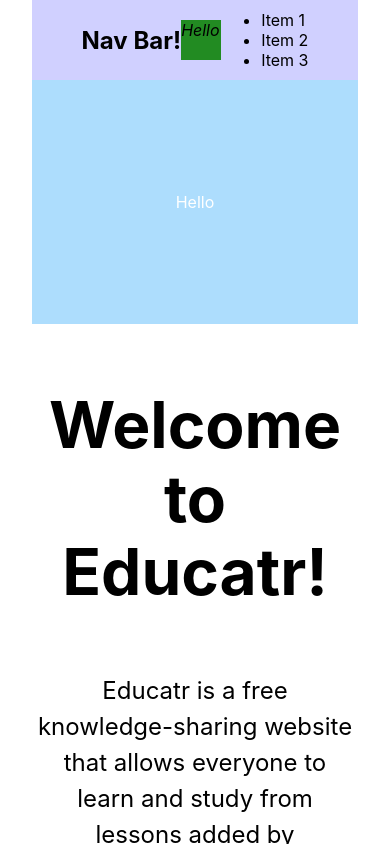
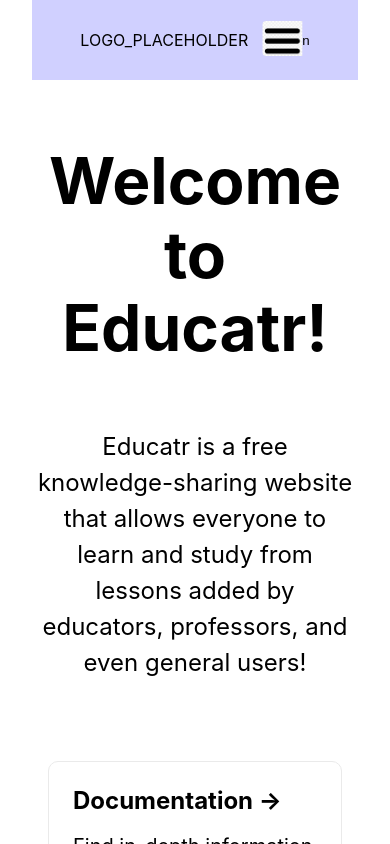
Before and after one commit to ncarr/nwhacks-2022, a Next.js app in the folder frontend/: page / in a window 390 px wide. Shown: the top 844 px of the page. Built offline with nearby package versions, Linux system fonts and the light colour scheme.

Commit message:
Added Nav Bar

```diff
--- /dev/null
+++ b/frontend/components/Button.tsx
@@ -0,0 +1,30 @@
+import React from 'react'
+
+const STYLES = [
+    'btn--primary',
+    'btn--outline'
+]
+
+const SIZES = [
+    'btn--medium',
+    'btn--large'
+]
+
+export const Button = ({
+    children,
+    type,
+    onClick,
+    buttonSize,
+    buttonStyle
+}) => {
+
+    const checkButtonStyle = STYLES.includes(buttonStyle) ? buttonStyle : STYLES[0]
+
+    const checkButtonSize = SIZES.includes(buttonSize) ? buttonSize : SIZES[0]
+
+    return (
+        <button className={`btn ${checkButtonStyle} ${checkButtonSize}`} onClick={onClick} type={type}>
+            {children}
+        </button>
+    )
+}
--- a/frontend/components/NavBar.tsx
+++ b/frontend/components/NavBar.tsx
@@ -1,5 +1,5 @@
 import React, { Component } from "react";
-import styles from '../styles/Nav.module.css'
+import { Button } from "./Button";
 
 class NavBar extends Component {
 state = {clicked: false}
@@ -10,17 +10,21 @@ handleClick = () => {
 
     render() {
         return(
-            <nav className={styles.NavBarItems}>
-                <h1>Nav Bar!<i className="fab fa-react"></i></h1>
+            <nav className="NavBarItems">
+                <div className="website-logo">
+                    LOGO_PLACEHOLDER
+                </div>
 
-                <div className={styles.menuIcon} onClick={this.handleClick}>
-                    <i className={this.state.clicked ? 'menu-x' : 'menu-bars'}>Hello</i>
+                <div className="menu-icon" onClick={this.handleClick}>
+                    <i className={this.state.clicked ? 'menu-x' : 'menu-bars'}>___.</i>
                 </div>
                 <ul className={this.state.clicked ? 'nav-menu active' : 'nav-menu'}>
-                    <li>Item 1</li>
-                    <li>Item 2</li>
-                    <li>Item 3</li>
+                    <li className="nav-links"><a href="https://google.com">Item 1</a></li>
+                    <li className="nav-links"><a href="https://google.com">Item 2</a></li>
+                    <li className="nav-links"><a href="https://google.com">Item 3</a></li>
+                    <li className="nav-links"><a href="https://google.com">Item 3</a></li>
                 </ul>
+                <Button><a href="https://google.com">Sign In</a></Button>
             </nav>
         )
 
--- a/frontend/pages/index.tsx
+++ b/frontend/pages/index.tsx
@@ -14,13 +14,6 @@ const Home: NextPage = () => {
       </Head>
 
       <NavBar />
-
-      <header className={styles.header}>
-        <div>
-          <p>Hello</p>
-
-        </div>
-      </header>
 
       <main className={styles.main}>
         <h1 className={styles.title}>
--- a/frontend/styles/Nav.module.css
+++ /dev/null
@@ -1,38 +0,0 @@
-.NavBarItems {
-    background: rgb(208, 208, 255);
-    height: 80px;
-    display: flex;
-    justify-content: center;
-    align-items: center;
-    font-size: 1.2;
-}
-
-.nav-menu {
-    display: grid;
-    grid-template-columns: repeat(5, auto);
-    grid-gap: 10px;
-    list-style: none;
-    text-align: center;
-    width: 70vw;
-    justify-content: end;
-    margin-right: 2rem;
-}
-
-.fa-react {
-    margin-left: 0.5rem;
-    font-size: 1.6rem;
-}
-
-.menuIcon {
-    height: 40px;
-    width: 40px;
-    background-color: forestgreen;
-}
-
-.menu-x {
-    color: gold;
-}
-
-.menu-bars {
-    color: black;
-}
--- a/frontend/styles/globals.css
+++ b/frontend/styles/globals.css
@@ -14,3 +14,192 @@ a {
 * {
   box-sizing: border-box;
 }
+
+:root {
+  --primary: ;
+}
+
+.btn {
+  padding: 8px 20px;
+  border-radius: 4px;
+  outline: none;
+  border: black;
+  border-width: 20px;
+  cursor: pointer;
+}
+
+.btn:hover {
+  padding: 8px 20px;
+  transition: all 0.3s ease-out;
+  background-color: white;
+  color: blue;
+  transition: 250 ms;
+}
+
+.btn--primary {
+  background-color: var(--primary);
+}
+
+.btn--outline {
+  background-color: black;
+  color: white;
+  padding: 8px, 20px;
+  border-radius: 4px;
+  border: 1px solid var(--primary);
+  transition: all 0.3s ease-out;
+}
+
+.btn-medium {
+  padding: 8px 20px;
+  border-radius: 4px;
+  font-size: 18px;
+  color: white;
+}
+
+.btn-large {
+  padding: 12px 26px;
+  border-radius: 4px;
+  font-size: 20px;
+  color:white;
+}
+
+/* NavBar */
+
+.website-logo{
+  height: 50 px;
+  width: auto;
+  justify-self: start;
+  margin-left: 20px;
+  cursor: pointer;
+  background-image: none;
+}
+
+.NavBarItems {
+  background: rgb(208, 208, 255);
+  height: 80px;
+  display: flex;
+  justify-content: center;
+  align-items: center;
+  font-size: 1.2;
+}
+
+.nav-menu {
+  display: grid;
+  grid-template-columns: repeat(5, auto);
+  grid-gap: 10px;
+  list-style: none;
+  text-align: center;
+  width: 70vw;
+  justify-content: end;
+  margin-right: 2rem;
+}
+
+.nav-links {
+  color: white;
+  text-decoration: none;
+  /* padding: 0.5rem 1rem; */
+}
+
+.nav-links:hover {
+  background-color: lightskyblue;
+  border-radius: 4px;
+  transition: all 0.2s ease-out;
+}
+
+.fa-react {
+  margin-left: 0.5rem;
+  font-size: 1.6rem;
+}
+
+.menu-icon {
+  background-color: transparent;
+  color: transparent;
+  transform: translate(-10000%, 0);
+}
+
+@media screen and (max-width: 960px) {
+  .NavBarItems{
+      position: relative;
+  }
+
+  .nav-menu {
+      display: flex;
+      flex-direction: column;
+      width: 100%;
+      height: auto;
+      position: absolute;
+      top: 63px;
+      left: -100%;
+      opacity: 1;
+      transition: all 0.5s ease;
+      padding-inline-start: 0;
+  }
+
+  .nav-menu.active {
+      background: rgb(160, 160, 255);
+      left: 0;
+      opacity: 1;
+      transition: all 0.5s ease;
+      z-index: 1;
+      justify-content: center;
+      justify-self: center;
+      align-items: center;
+      align-self: center;
+
+  }
+
+  .nav-links {
+      text-align: center;
+      justify-content: center;
+      justify-self: center;
+      padding: 2rem;
+      width: 100%;
+      display: table;
+  }
+
+  .nav-links:hover{
+      background-color: lightskyblue;
+      border-radius: 0;
+  }
+
+  .navbar-logo {
+      position: absolute;
+      top: 0;
+      left: 0;
+      transform: translated(25%, 50%);
+  }
+
+  .menu-icon {
+      display: block;
+      position: absolute;
+      top: 0;
+      right: 0;
+      transform: translate(-100%, 60%);
+      font-size: 1.8rem;
+      cursor: pointer;
+  }
+
+  .menu-x {
+    background-image: url("../images/menu-x.png");
+    background-size: 40px, 40px;
+    border-radius: 4px;
+    background-repeat: no-repeat;
+  }
+
+  .menu-bars {
+    background-image: url("../images/menu-bars.png");
+    background-size: 40px, 40px;
+    border-radius: 4px;
+    backface-visibility: initial;
+    background-repeat: no-repeat;
+  }
+
+  .website-logo{
+    height: 50 px;
+    width: auto;
+    justify-self: start;
+    margin-left: 20px;
+    cursor: pointer;
+    background-image: none;
+  }
+}
```
Also changed, not shown: frontend/images/menu-bars.png (added), frontend/images/menu-x.png (added).
